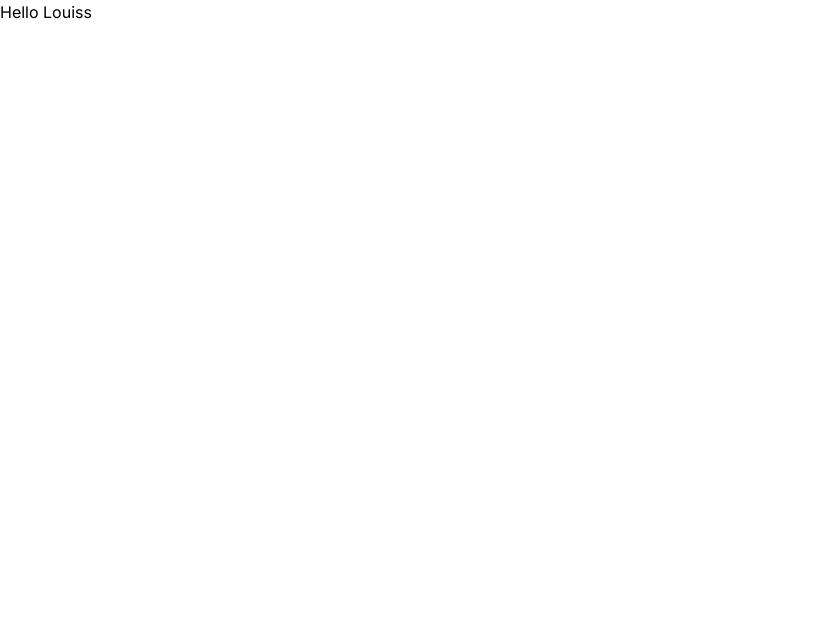
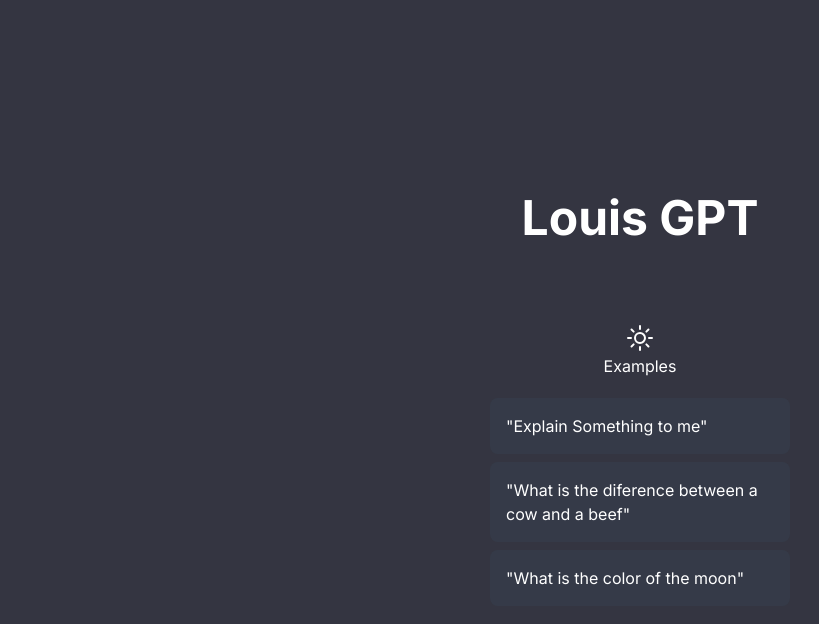
Before and after one commit to Agadafrancis/louistech-gpt, a Next.js app: page / in a window 1280 px wide. Shown: the top 624 px of the page, without its empty margins (0-819 px from the left). Built offline with nearby package versions, Linux system fonts and the light colour scheme.

Commit message:
15/05/23
building of the sidebar and body

```diff
--- a/app/globals.css
+++ b/app/globals.css
@@ -1,3 +1,9 @@
 @tailwind base;
 @tailwind components;
 @tailwind utilities;
+
+@layer components {
+    .infoText {
+        @apply p-4 bg-gray-700/50 rounded-lg max-w-[300px]
+    }
+}
--- a/app/layout.tsx
+++ b/app/layout.tsx
@@ -4,8 +4,8 @@
 const inter = Inter({ subsets: ['latin'] })
 
 export const metadata = {
-  title: 'Create Next App',
-  description: 'Generated by create next app',
+  title: 'Louis GPT ',
+  description: 'Created by Agada Francis, CEO Louis Technology',
 }
 
 export default function RootLayout({
@@ -15,7 +15,16 @@
 }) {
   return (
     <html lang="en">
-      <body className={inter.className}>{children}</body>
+      <body className={inter.className}>
+        <div>
+          {/**Sidebar */}
+
+          {/**ClientProvider - Notification */}
+
+
+          <div className='bg-[#343541] flex-1'>{children}</div>
+        </div>
+        </body>
     </html>
   )
 }
--- a/app/page.tsx
+++ b/app/page.tsx
@@ -1,9 +1,24 @@
-import Image from 'next/image'
+import { SunIcon } from '@heroicons/react/24/outline';
 
 export default function Home() {
   return (
-    <div>
-      <h1>Hello Louiss</h1>
+    <div className='flex flex-col items-center justify-center h-screen px-2 text-white'>
+      <h1 className='text-5xl font-bold mb-20'>Louis GPT</h1>
+
+      <div>
+        <div>
+          <div className="flex flex-col items-center justify-center mb-5">
+            <SunIcon className="h-8 w-8 " />
+            <h2>Examples</h2>
+          </div>
+
+          <div className="space-y-2">
+            <p className="infoText">"Explain Something to me"</p>
+            <p className="infoText">"What is the diference between a cow and a beef"</p>
+            <p className="infoText">"What is the color of the moon"</p>
+          </div>
+        </div>
+      </div>
     </div>
   )
 }
--- a/package.json
+++ b/package.json
@@ -9,6 +9,7 @@
     "lint": "next lint"
   },
   "dependencies": {
+    "@heroicons/react": "^2.0.18",
     "@types/node": "20.1.1",
     "@types/react": "18.2.6",
     "@types/react-dom": "18.2.4",
```
Also changed, not shown: 1 other file (tests, documents, lock files or other folders).
